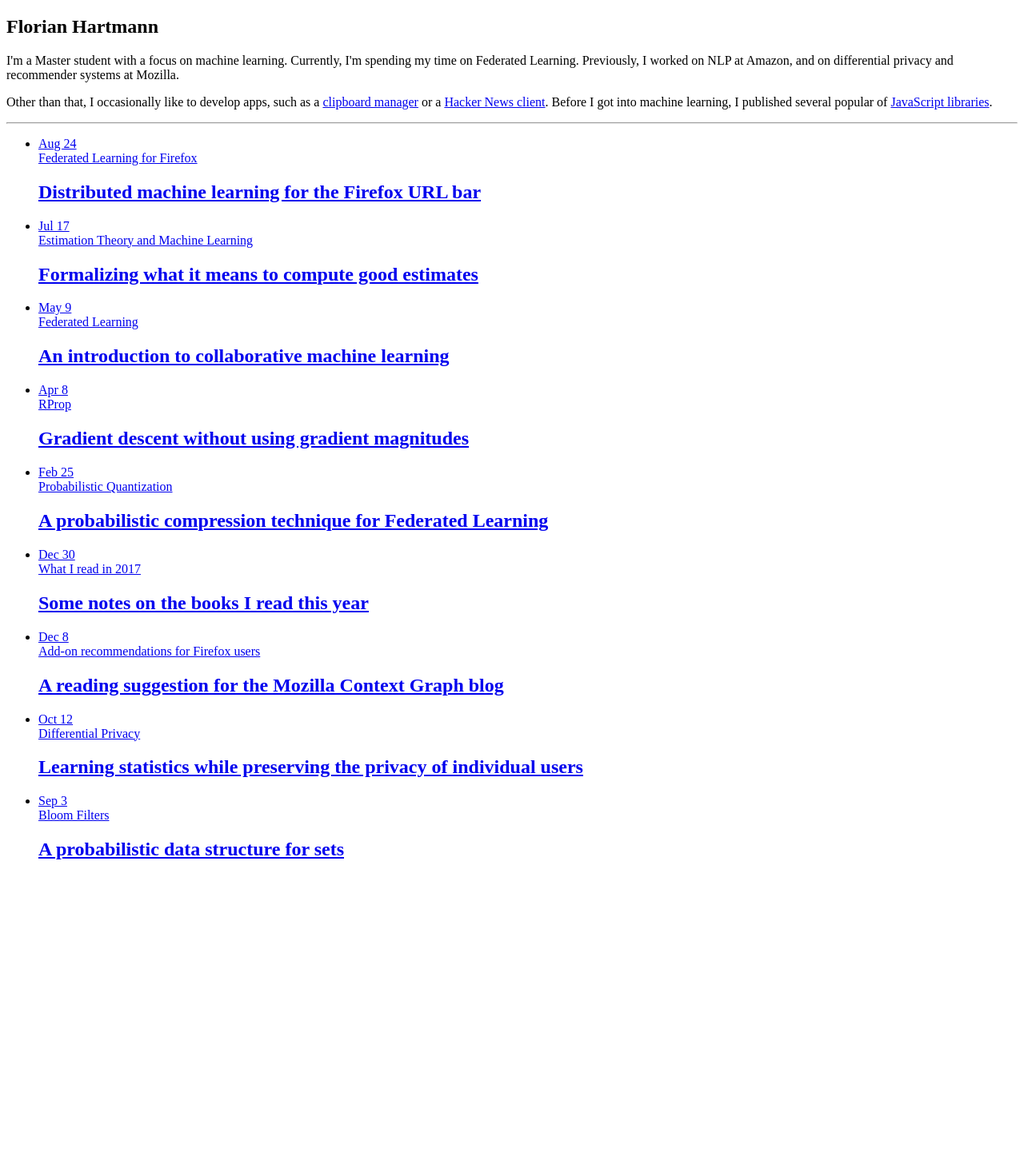
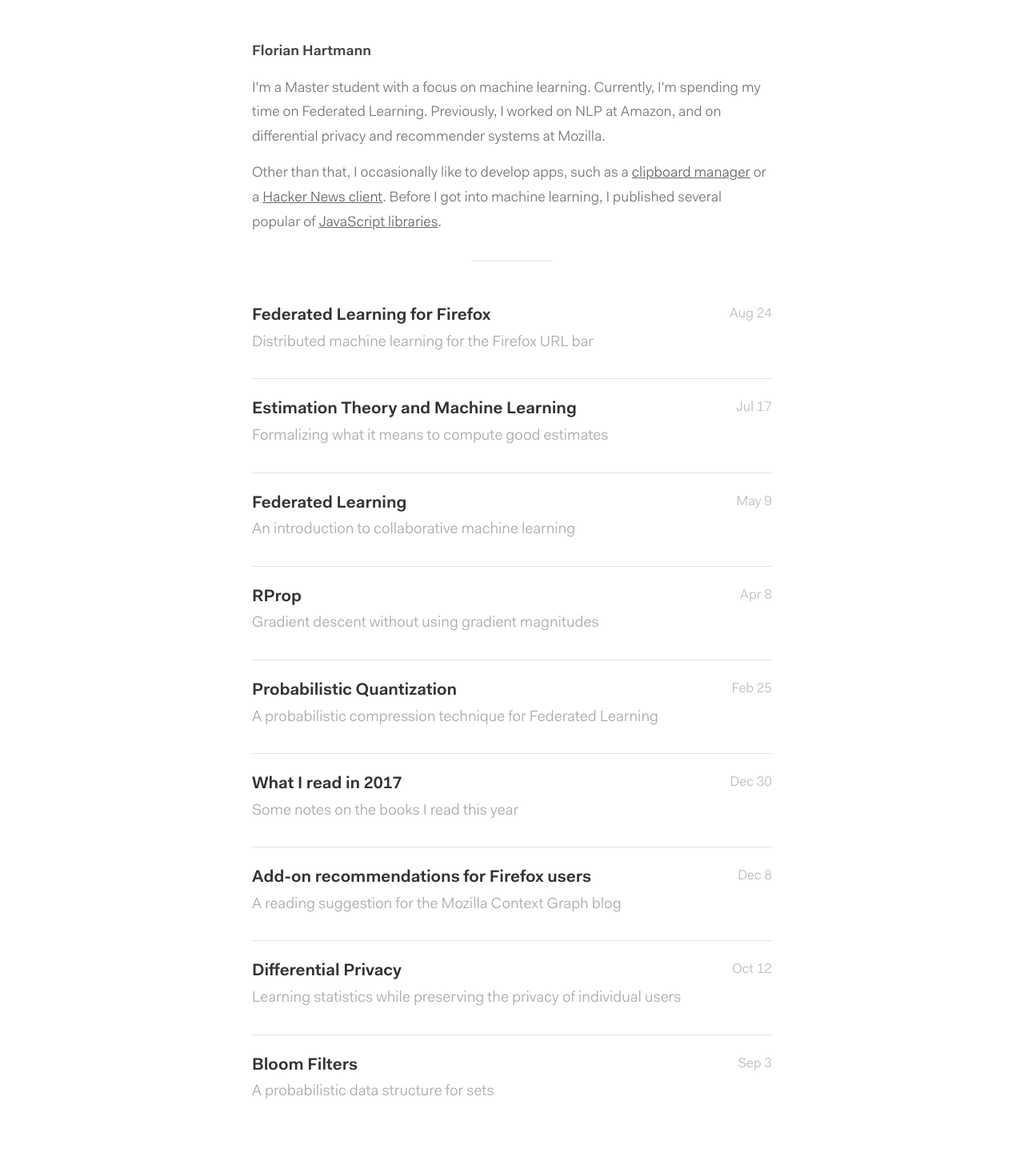
Before and after one commit to florian/florian.github.io, a Jekyll site: the page built from index.html, in a window 1280 px wide. Shown: the whole page at 80% size. Built offline with Jekyll 4.4.1, drawn with Linux system fonts in a browser that asks for light colours; the list of posts is cut into pages by our own code; before the commit the page ends 1096 px from its top, so only the background shows below that.

Commit message:
Properly set slashes

```diff
--- a/_config.yml
+++ b/_config.yml
@@ -2,7 +2,7 @@
 title: "Florian Hartmann"
 email:
 description: > # this means to ignore newlines until "baseurl:"
-baseurl: "beta/" # the subpath of your site, e.g. /blog/
+baseurl: "/beta/" # the subpath of your site, e.g. /blog/
 url: "https://florian.github.io/" # the base hostname & protocol for your site
 github_username: florian
 
```
Also changed, not shown: 1 other file.
